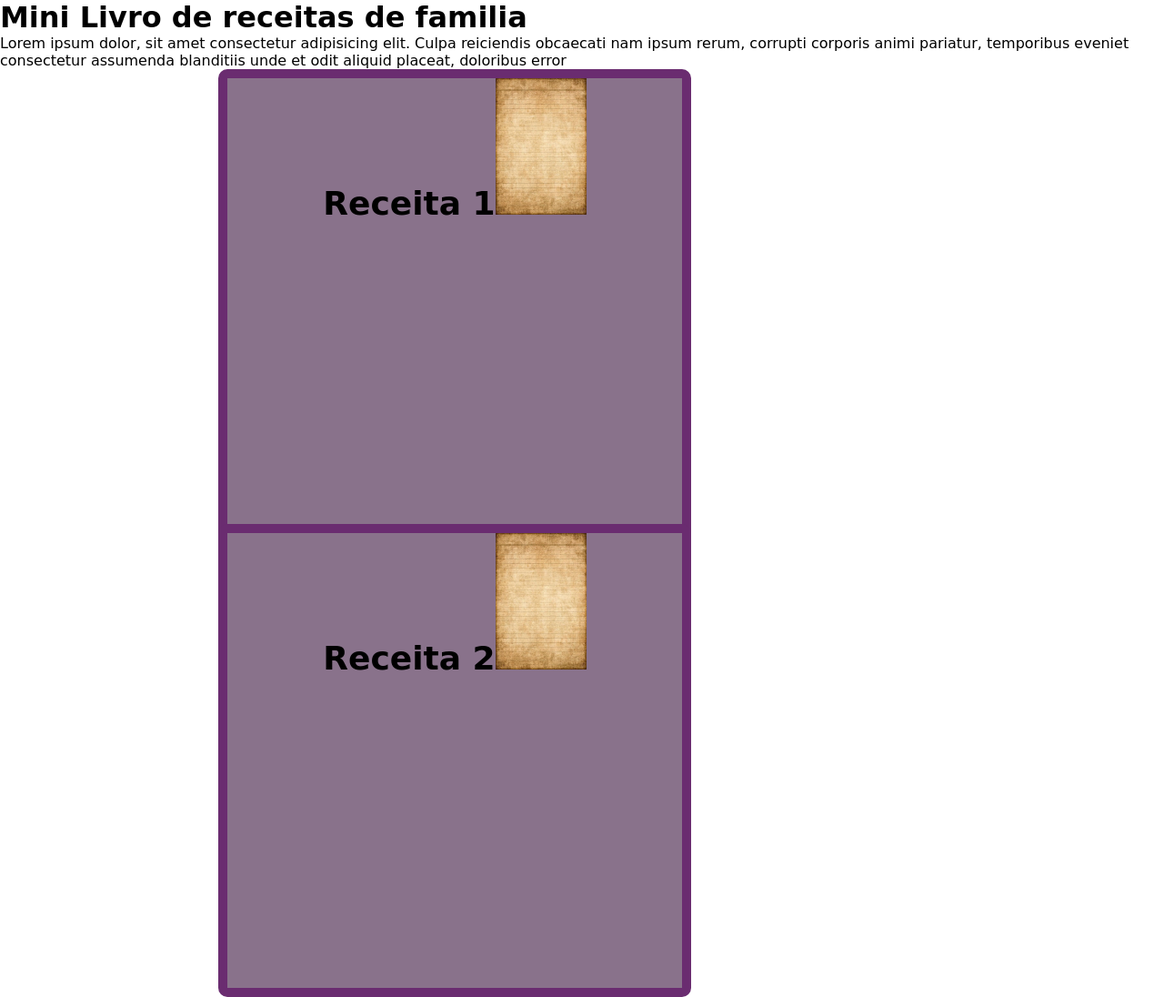
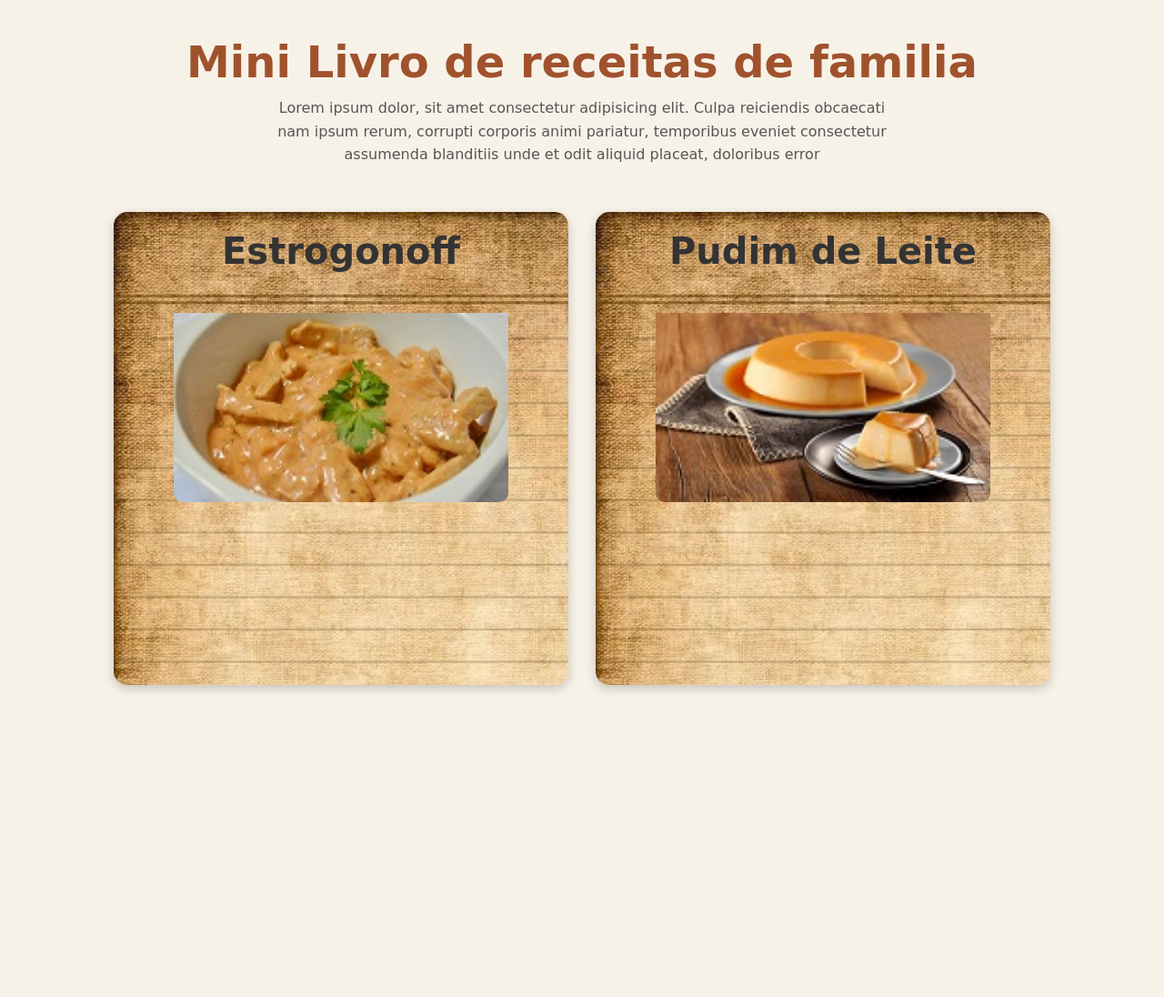
Before and after one commit to tsudaspontodev/WilsonLivroReceita, a plain HTML site: page index.html in a window 1280 px wide. Shown: the whole page at 91% size. After the commit the page ends 800 px from the top, so only its background shows below. Drawn offline with Linux system fonts and the light colour scheme; a web font is replaced by a local one.

Commit message:
implementado  cards

```diff
--- a/index.html
+++ b/index.html
@@ -18,7 +18,9 @@
     <header>
 
         <h1 class="titulo">Mini Livro de receitas de familia</h1>
-<p class="">Lorem ipsum dolor, sit amet consectetur adipisicing elit. Culpa reiciendis obcaecati nam ipsum rerum, corrupti corporis animi pariatur, temporibus eveniet consectetur assumenda blanditiis unde et odit aliquid placeat, doloribus error</p>
+        <p class="">Lorem ipsum dolor, sit amet consectetur adipisicing elit. Culpa reiciendis obcaecati nam ipsum
+            rerum, corrupti corporis animi pariatur, temporibus eveniet consectetur assumenda blanditiis unde et odit
+            aliquid placeat, doloribus error</p>
 
     </header>
 
@@ -26,18 +28,41 @@
 
         <section class="receitas">
 
-        <aside >
+            <aside>
 
                 <div class="card">
                     <div class="card-inner">
                         <div class="card-front">
 
-                        <h2>Receita 1</h2>
-                        <img src="assets/fundo.jpeg" alt="" width="100px">
+                            <h2>Estrogonoff</h2>
+                            <img src="assets/estrogonof_pqno.jpg" alt="">
 
                         </div>
                         <div class="card-back">
-                        <p>Back Side</p>
+                            <p>
+                                <strong class="Ingredientes">Ingredientes</strong>
+                                1 kg de carne bem picadinho ( bem pequenininho mesmo)
+                                01 tomate picadinho
+                                01 cebola picadinha
+                                02 alhos picados
+                                mostarda
+                                ketchup
+                                coentro bem picadinho
+                                temperos em geral - somente pitadas
+                                sal a gosto
+                                01 latinha de creme de leite ( sem soro)
+
+                                <strong class="modoPreparo">Modo de Preparo</strong>
+
+
+                                Refogue o tomate a cebola o alho, ponha a carne os temperos em geral e deixe fritar um
+                                pouco, depois ponha na panela de pressao para ferver com um pouquinho de agua ( bem
+                                pouquinho), abra a panela quando estiver bem molinha a carne ( que é bem rapido uns 15
+                                min.), depois ponha o coentro , a mostarda ( bastante) o ketchup ( menos que a mostarda)
+                                e deixe apurar um pouquinho, depois ponha o creme de leite, e esta pronto, sirva com
+                                arroz branco e batata palha.Uma delicia
+
+                            </p>
                         </div>
                     </div>
                 </div>
@@ -49,13 +74,37 @@
                 <div class="card">
                     <div class="card-inner">
                         <div class="card-front">
-
-                        <h2>Receita 2</h2>
-                        <img src="assets/fundo.jpeg" alt="" width="100px">
+                            <h2>Pudim de Leite</h2>
+                            <img src="assets/pudimdeleite_pqno.jpg" alt="" width="100px">
 
                         </div>
                         <div class="card-back">
-                        <p>Lorem ipsum dolor sit amet consectetur adipisicing elit. Obcaecati repellat est ipsa sint ducimus ex consequatur ab, cum illum! Unde blanditiis dolores delectus voluptatem suscipit provident optio id quia labore.</p>
+                            <p>
+                                <strong class="Ingredientes">Ingredientes</strong>
+
+                                Uma colher de chá de amido de milho
+                                - 3 ovos grandes
+                                - 1 lata de leite condensado
+                                - 1 lata de leite (lata do leite condensado)
+                                Calda
+                                - 1 xícara de açucar
+                                - 1 colher de sopa de aguá
+
+                                <strong class="modoPreparo">Modo de Preparo</strong>
+
+                                Misture todos os ingredientes no liquidificador
+                                Calda
+                                1. Coloque o açucar numa panela e ligue o fogo vá despeando a aguá de pouquinho em
+                                pouquinho ate virar um caramelo e depois despeje a calda na forma
+                                Banho maria
+                                2. Despeje a calda em cima da forma de pudim cobrindo-a com caramelo e depois despeje a
+                                massa em cima da calda
+                                3. Coloque aguá em uma travessa de vidro e coloque a forma em cima e leve ao forno numa
+                                temperatura de 180 graus
+                                Informações adicionais:
+                                Quebre os ovos numa xícara pra que não tenha perigo de estarem estragados
+
+                            </p>
                         </div>
                     </div>
                 </div>
--- a/style/style.css
+++ b/style/style.css
@@ -1,27 +1,60 @@
-
 @import url('https://fonts.googleapis.com/css2?family=Style+Script&display=swap');
 
+/* Reset básico */
 * {
+    margin: 0;
     padding: 0;
-    margin: 0;
+    box-sizing: border-box;
     font-family: "Style Script", cursive;
-    color: rgb(0, 0, 0);
-
+    /* font-family: "Poppins", sans-serif; */
 }
 
-.container {
-    margin:0 auto;
-width: 800px;
-height: 900px;
-
+body {
+    background: #f7f2e8;
+    color: #333;
+    padding: 20px;
 }
 
-/* area cartao */
-/* From Uiverse.io by vamsidevendrakumar */
+/* Cabeçalho */
+header {
+    text-align: center;
+    padding: 20px 10px;
+    margin-bottom: 30px;
+}
 
+header .titulo {
+    font-size: 3rem;
+    color: #a0522d;
+    margin-bottom: 10px;
+}
+
+header p {
+    max-width: 700px;
+    margin: auto;
+    line-height: 1.6;
+    color: #555;
+}
+
+/* Container principal */
+.container {
+    display: flex;
+    justify-content: center;
+    width: 100%;
+}
+
+/* Cards de receitas */
+.receitas {
+    display: flex;
+    gap: 30px;
+    flex-wrap: wrap;
+    justify-content: center;
+}
+
+/* Card com efeito flip */
 .card {
+
     width: 500px;
-    height: 500px;
+    height: 520px;
     perspective: 1000px;
 }
 
@@ -30,43 +63,95 @@ height: 900px;
     height: 100%;
     position: relative;
     transform-style: preserve-3d;
-    transition: transform 0.999s;
+    transition: transform 0.9s ease;
 }
 
+/* Efeito de virar */
 .card:hover .card-inner {
     transform: rotateY(180deg);
 }
 
+/* Frente e verso */
 .card-front,
 .card-back {
 
     position: absolute;
     width: 100%;
     height: 100%;
+    border-radius: 15px;
     backface-visibility: hidden;
+    background: white;
+    box-shadow: 0 4px 12px rgba(0,0,0,0.2);
+    padding: 20px;
+    text-align: center;
 }
 
+/* Frente */
+
 .card-front {
-    background-color: #89728b;
-    color: #fff;
-    display: flex;
-    align-items: first baseline;
-    border: 10px solid #6A2C70;
-    border-radius: 10px;
-    justify-content: center;
-    font-size: 24px;
-    transform: rotateY(0deg);
+    background-image: url(../assets/fundo.jpeg);
+
 }
 
+.card-front h2 {
+    font-size: 2.5rem;
+}
+
+.card-front img {
+    padding-top: 30px;
+    margin: 0 auto;
+}
+
+
+.card-front img {
+
+    width: 80%;
+    border-radius: 10px;
+    margin-top: 15px;
+}
+
+/* Verso */
 .card-back {
     background-image: url(../assets/fundo.jpeg);
-    background-color: #F08A5D;
-    color: #fff;
+    background-size: cover;
+    background-position: center;
+
+    display: flex;
+    justify-content: center;
+    align-items: center;
+
+    padding: 30px;
+    text-align: center;
+
+    border: 10px solid #5a1b00;
+    border-radius: 10px;
+
+    transform: rotateY(180deg);
+    backface-visibility: hidden;
+
+}
+
+.card-back p {
+    font-size: 21px;
+}
+
+/* .card-back {
+    transform: rotateY(180deg);
+    background: #fff7e6;
     display: flex;
     align-items: center;
-    border: 10px solid #5a1b00;
-    border-radius: 10px;
     justify-content: center;
-    font-size: 24px;
-    transform: rotateY(180deg);
+    padding: 25px;
+} */
+
+/* Responsivo */
+@media (max-width: 600px) {
+    header .titulo {
+        font-size: 2rem;
+    }
+
+    .card {
+        width: 200px;
+        height: 280px;
+    }
 }
```
Also changed, not shown: assets/estrogonof_pqno.jpg (added), assets/pudimdeleite_pqno.jpg (added). Lines whose indentation alone changed are shown as unchanged.
